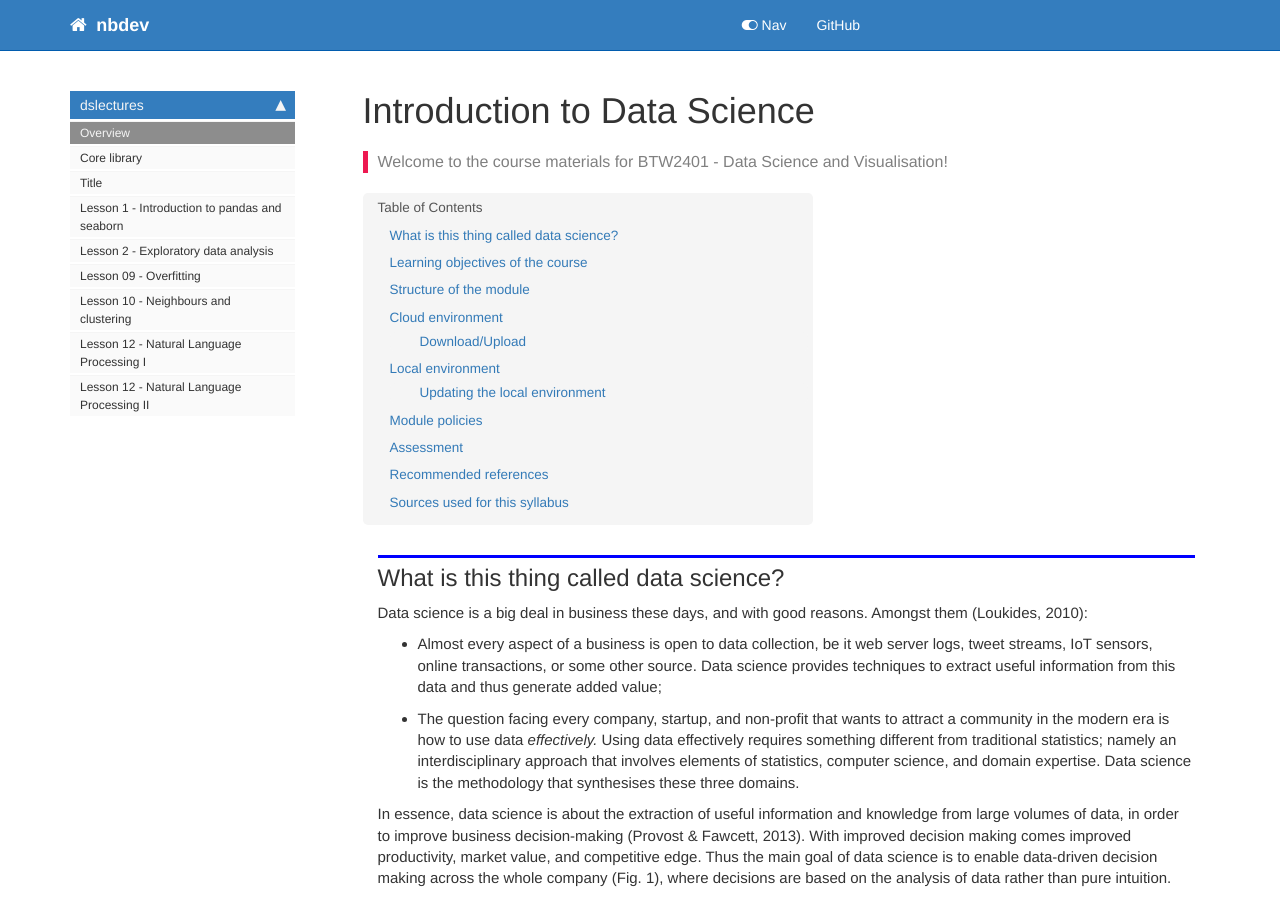
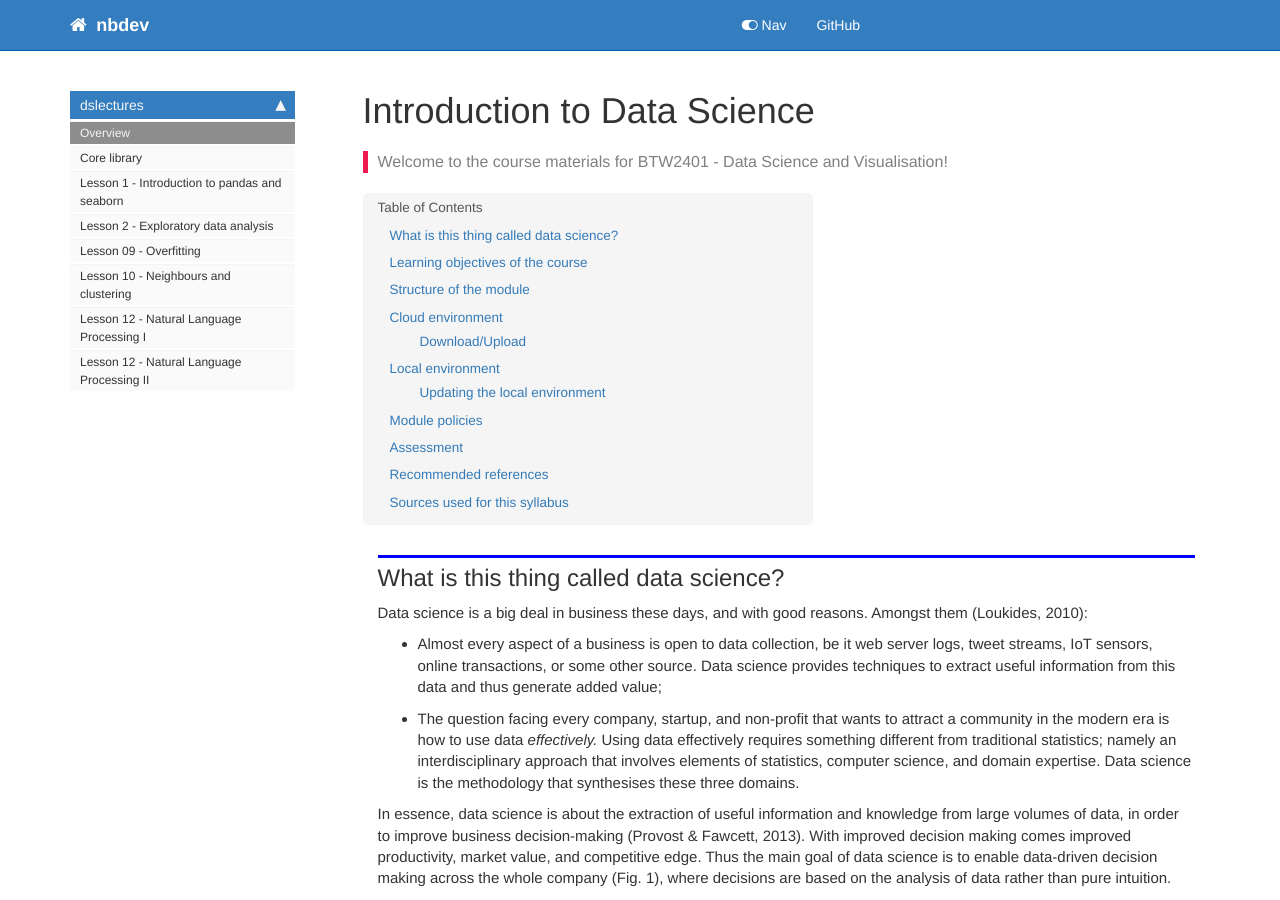
Before and after one commit to lewtun/dslectures, a Jekyll site: the page built from docs/index.html, in a window 1280 px wide and 900 px high. Built offline with Jekyll 4.4.1, drawn with Linux system fonts in a browser that asks for light colours; nearby versions of some CDN libraries; comment, search, counter and statistics services are not loaded.

Commit message:
Remove Untitled notebook from HTML

```diff
--- a/docs/_data/sidebars/home_sidebar.yml
+++ b/docs/_data/sidebars/home_sidebar.yml
@@ -12,9 +12,6 @@ entries:
     - output: web,pdf
       title: Core library
       url: /core
-    - output: web,pdf
-      title: Title
-      url: /Untitled
     - output: web,pdf
       title: Lesson 1 - Introduction to pandas and seaborn
       url: /lesson01_intro-to-pandas
--- a/docs/sidebar.json
+++ b/docs/sidebar.json
@@ -2,7 +2,6 @@
   "dslectures": {
     "Overview": "/",
     "Core library": "/core",
-    "Title": "/Untitled",
     "Lesson 1 - Introduction to pandas and seaborn": "/lesson01_intro-to-pandas",
     "Lesson 2 - Exploratory data analysis": "/lesson02_exploratory-data-analysis",
     "Lesson 09 - Overfitting": "/lesson09-overfitting",
```
